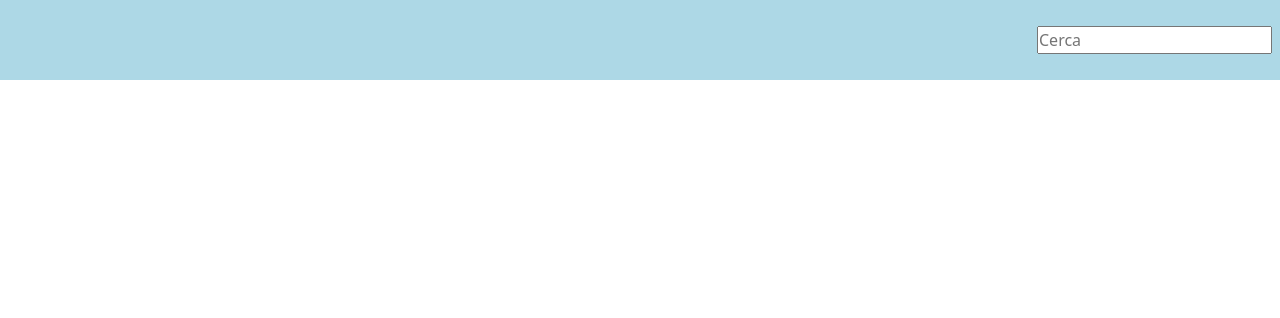
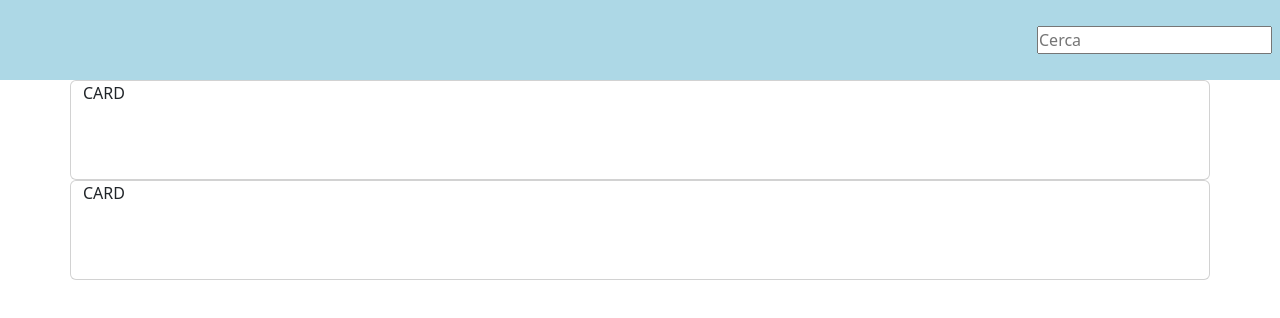
Before and after one commit to TeoFanta99/vite-boolflix, a Vue app: page / in a window 1280 px wide. Shown: the top 318 px of the page. Built offline with nearby package versions, Linux system fonts and the light colour scheme.

Commit message:
inclusione file store

```diff
--- a/src/components/AppHeader.vue
+++ b/src/components/AppHeader.vue
@@ -1,6 +1,13 @@
 <script>
+import { store } from '../store'
+
 export default {
-    name: "AppHeader"
+    name: "AppHeader",
+    data() {
+        return {
+            store
+        }
+    }
 }
 </script>
 
--- a/src/components/AppMain.vue
+++ b/src/components/AppMain.vue
@@ -1,9 +1,27 @@
 <script>
+import AppCard from './AppCard.vue'
+import { store } from '../store'
+
 export default {
-    name: "AppMain"
+    name: "AppMain",
+    components: {
+        AppCard
+    },
+    data() {
+        return {
+            store
+        }
+    }
 }
 </script>
 
-<template></template>
+<template>
+    <div class="container">
+        <div class="row">
+            <AppCard />
+            <AppCard />
+        </div>
+    </div>
+</template>
 
 <style lang="scss"></style>
```
